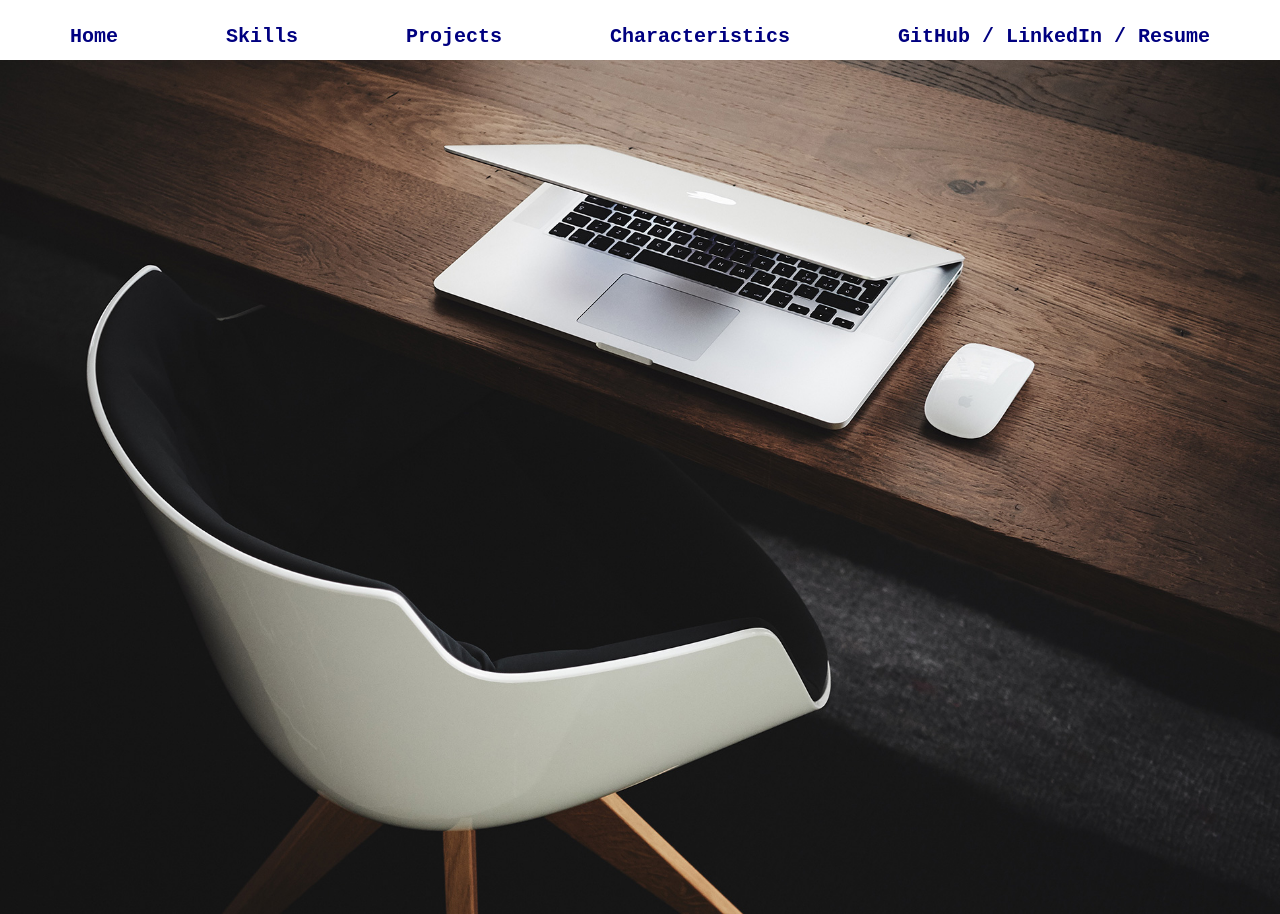
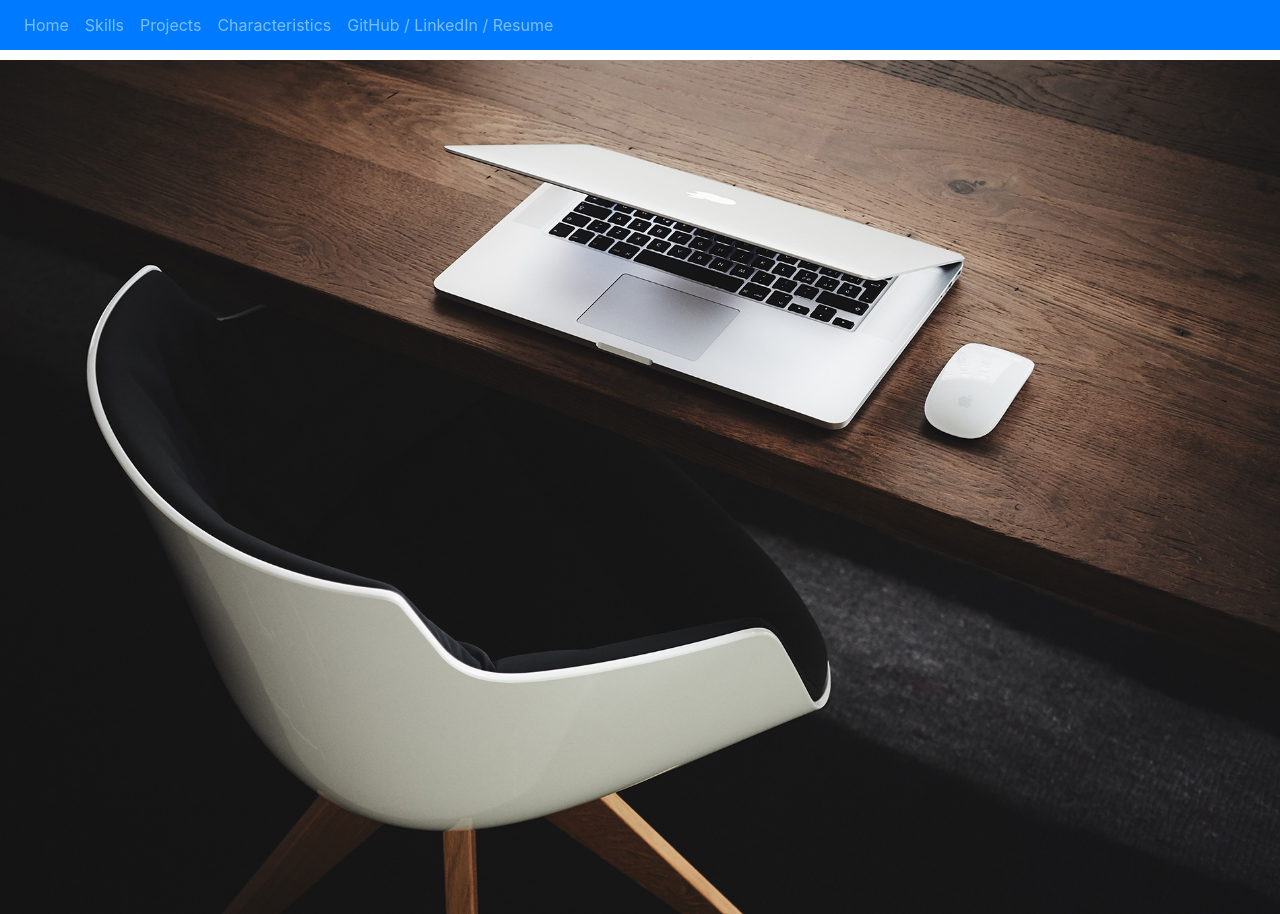
Before and after one commit to Arcaster42/portfolio-site, a Vue app in the folder v3/: page / in a window 1280 px wide. Built offline with nearby package versions, Linux system fonts and the light colour scheme.

Commit message:
refactored into bootstrap

```diff
--- a/v3/src/components/Navigation.vue
+++ b/v3/src/components/Navigation.vue
@@ -1,10 +1,14 @@
 <template>
-    <div class="navbar">
-        <span class="link" v-on:click="navigate('landing')">Home</span>
-        <span class="link" v-on:click="navigate('skills')">Skills</span>
-        <span class="link" v-on:click="navigate('projects')">Projects</span>
-        <span class="link" v-on:click="navigate('characteristics')">Characteristics</span>
-        <span class="link" v-on:click="navigate('profile')">GitHub / LinkedIn / Resume</span>
+    <div>
+        <b-navbar toggleable="lg" type="dark" variant="primary">
+            <b-navbar-nav>
+                <b-nav-item v-on:click="navigate('Landing')">Home</b-nav-item>
+                <b-nav-item v-on:click="navigate('Skills')">Skills</b-nav-item>
+                <b-nav-item v-on:click="navigate('Projects')">Projects</b-nav-item>
+                <b-nav-item v-on:click="navigate('Characteristics')">Characteristics</b-nav-item>
+                <b-nav-item v-on:click="navigate('Profile')">GitHub / LinkedIn / Resume</b-nav-item>
+            </b-navbar-nav>
+        </b-navbar>
     </div>
 </template>
 
@@ -12,8 +16,8 @@
 export default {
     name: 'navigation',
     methods: {
-        navigate: function(destination) {
-            this.$emit('changeView', destination)
+        navigate (view) {
+            this.$store.commit('setView', view)
         }
     }
 }
```
